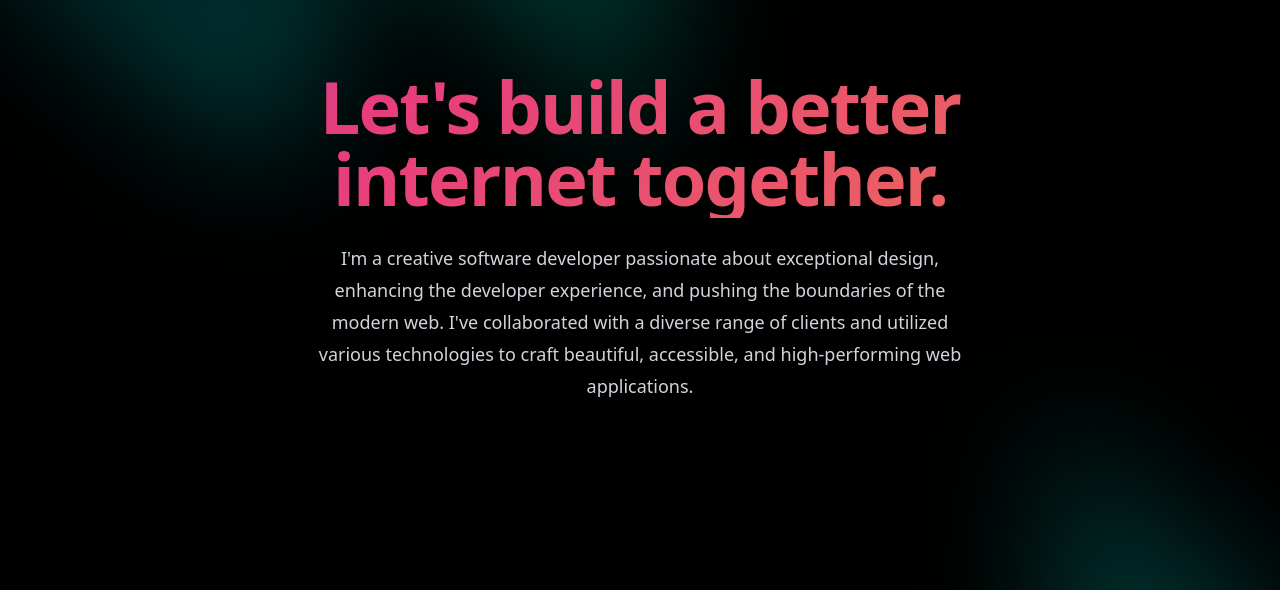
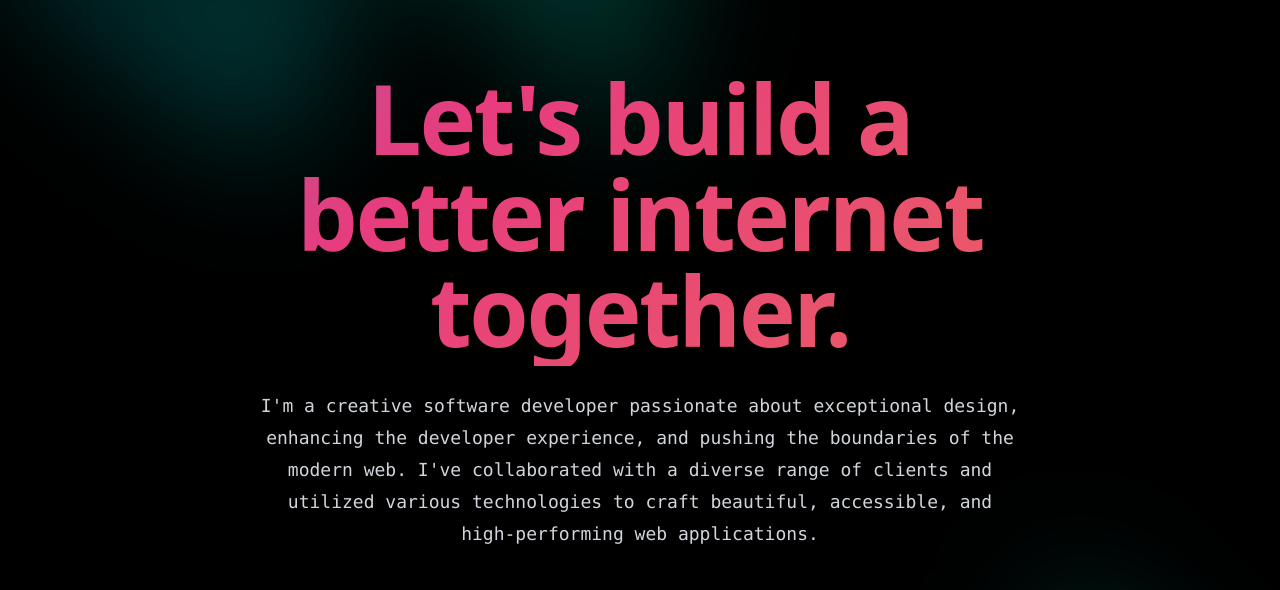
Before and after one commit to skiniks/ryanskinner.com, a Nuxt app: page / in a window 1280 px wide. Shown: the part 210-800 px from the top of the page. Built offline with nearby package versions, Linux system fonts and the light colour scheme.

Commit message:
text edits

```diff
--- a/src/components/Hero.vue
+++ b/src/components/Hero.vue
@@ -18,12 +18,12 @@
           style="clip-path: polygon(70% 50%, 100% 65%, 95% 30%, 85% 5%, 80% 10%, 70% 40%, 60% 60%, 50% 70%, 45% 55%, 40% 30%, 25% 80%, 0 70%, 15% 100%, 30% 75%, 75% 95%, 70% 50%)"
         />
       </div>
-      <div class="mx-auto max-w-2xl py-32 sm:py-48 lg:py-56">
+      <div class="mx-auto max-w-3xl py-32 sm:py-48 lg:py-56">
         <div class="text-center">
-          <h1 class="text-6xl font-bold tracking-tight text-transparent bg-clip-text animated-gradient sm:text-7xl pb-1">
+          <h1 class="text-6xl font-bold tracking-tight text-transparent bg-clip-text animated-gradient sm:text-8xl pb-2">
             Let's build a better internet together.
           </h1>
-          <p class="mt-6 text-lg leading-8 text-gray-300">
+          <p class="mt-6 text-lg leading-8 text-gray-300 font-mono">
             I'm a creative software developer passionate about exceptional
             design, enhancing the developer experience, and pushing the boundaries of the modern web. I've collaborated
             with a diverse range of clients and utilized various technologies to craft beautiful, accessible, and
```
